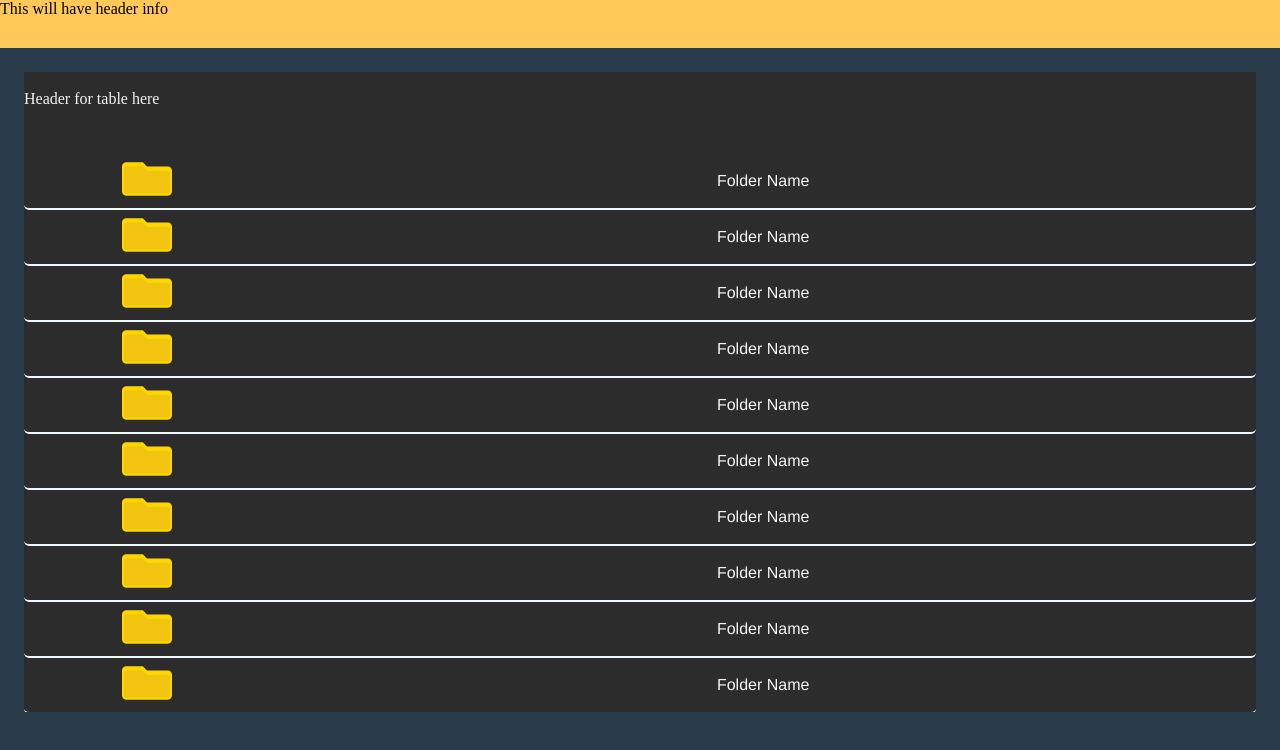
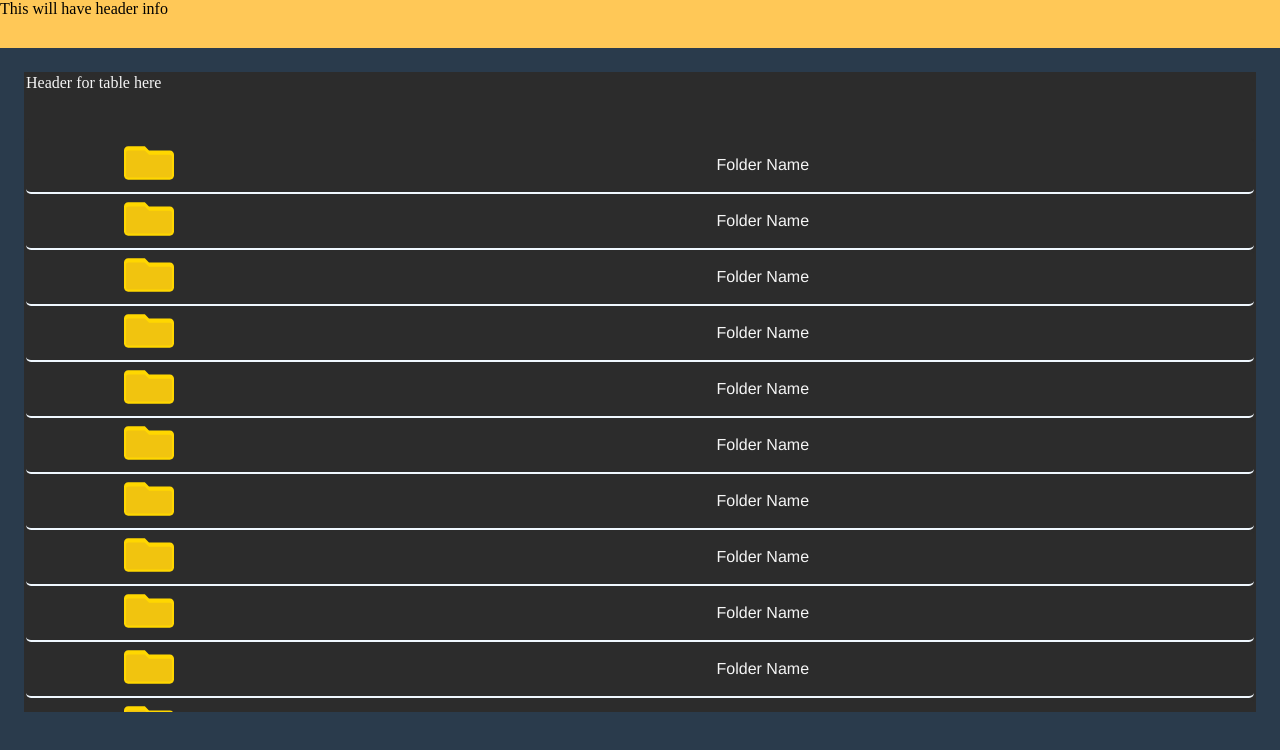
Before and after one commit to dev-kev-coder/FamilyMultiMediaPlatform, a React app in the folder Client/: page / in a window 1280 px wide. Shown: the top 750 px of the page. Built offline with nearby package versions, Linux system fonts and the light colour scheme; the HTML template or start-up script is replaced by a standard one.

Commit message:
added block display styling so the label can behave more like a div when styling

```diff
--- a/Client/src/shared/components/Uploader/UploadUI.jsx
+++ b/Client/src/shared/components/Uploader/UploadUI.jsx
@@ -128,7 +128,7 @@ const UploadUI = ({
             onDrop={dropHandler}
             onChange={onChangeHandler}
             htmlFor={id}
-            style={appliedStyle}
+            style={{ display: 'block', ...appliedStyle }}
             className={appliedClassName}
           >
             {children}
```
